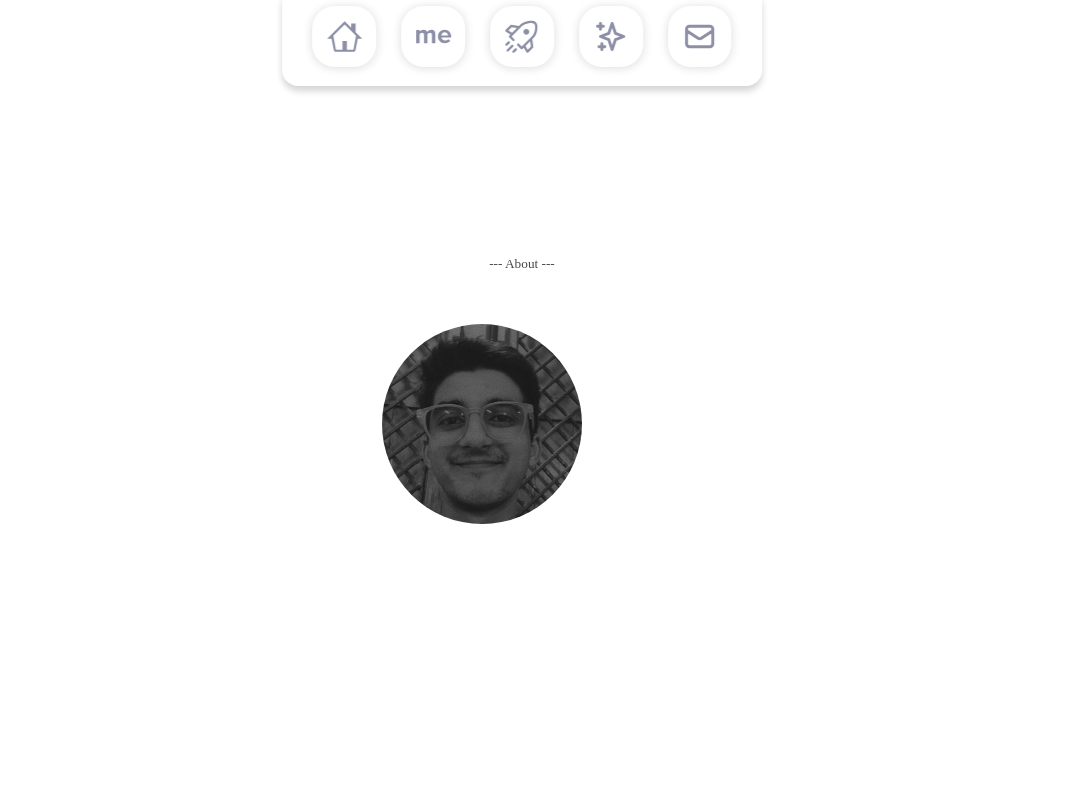
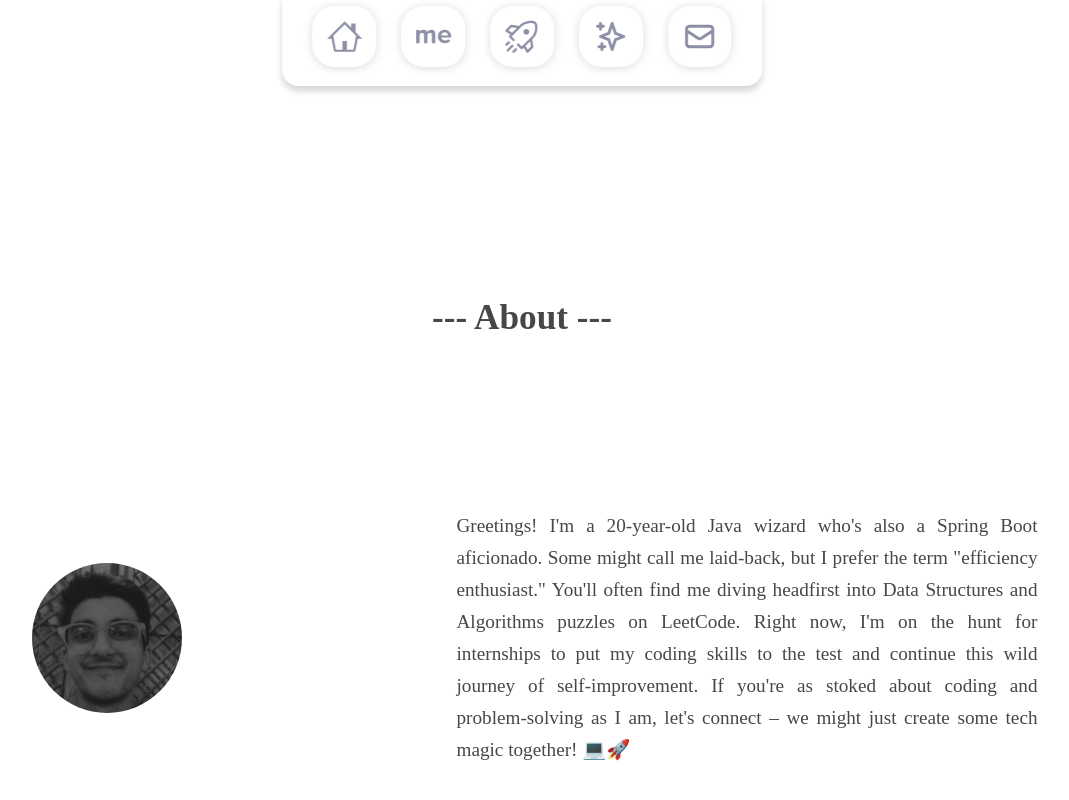
Before and after one commit to dgangrade05/Portfolio-In-Progress, a React (Create React App) app in the folder myportfolio/: page / in a window 1280 px wide. Shown: the part 674-1474 px from the top of the page, without its empty margins (118-1187 px from the left). Built offline with nearby package versions, Linux system fonts and the light colour scheme; a web font is replaced by a local one.

Commit message:
created and styled the about section

```diff
--- a/myportfolio/src/components/about/About.jsx
+++ b/myportfolio/src/components/about/About.jsx
@@ -1,25 +1,30 @@
-import React from 'react'
-import './about.css'
-import ME from '../../assets/pfp.jpg'
+import React from "react";
+import "./about.css";
+import ME from "../../assets/pfp.jpg";
 
 const About = () => {
   return (
-    <section id='about'>
-      <h5>
-        --- About ---
-      </h5>
-      <div className='about-container'>
-        <div className='about-me'>
-          <div  className='about-image'>
-            <img src={ME} alt='Profile'></img>
-          </div>
+    <section id="about">
+      <h1 className="about-heading">--- About ---</h1>
+      <div className="about-container">
+        <div className="about-image">
+          <img src={ME} alt="Profile"></img>
         </div>
-        <div className='about-content'>
-
+        <div className="about-content">
+          <p>
+            Greetings! I'm a 20-year-old Java wizard who's also a Spring Boot
+            aficionado. Some might call me laid-back, but I prefer the term
+            "efficiency enthusiast." You'll often find me diving headfirst into
+            Data Structures and Algorithms puzzles on LeetCode. Right now, I'm
+            on the hunt for internships to put my coding skills to the test and
+            continue this wild journey of self-improvement. If you're as stoked
+            about coding and problem-solving as I am, let's connect – we might
+            just create some tech magic together! 💻🚀
+          </p>
         </div>
       </div>
     </section>
-  )
-}
+  );
+};
 
-export default About
+export default About;
--- a/myportfolio/src/components/about/about.css
+++ b/myportfolio/src/components/about/about.css
@@ -1,16 +1,39 @@
-.about-container {
+.about-container{
+  margin-top: 8rem;
   display: flex;
   justify-content: center;
-  gap: 5rem;
-  height: 80vh;
+  align-items: center;
+  flex-direction: row;
 }
 
-.about-image img {
+.about-heading{
+  height: 8rem;
+  justify-content: center;
+  align-items: center;
+  display: flex;
+  text-align: center;
+  font-size: 2.2rem;
+}
+
+.about-image{
+  margin: 0px 150px;
+}
+
+.about-image img{
+  height: 150px;
+  width: 150px;
+  border-radius: 9999px;
+}
+
+.about-content{
   display: flex;
   justify-content: center;
-  height: 200px;
-  width: 200px;
-  border-radius: 9999px;
-  margin-top: 50px;
-  left: 20%;
+  align-items: center;
 }
+
+.about-content p{
+  text-align: justify;
+  width: 70%;
+  font-size: 1.2rem;
+  line-height: 2rem;
+}
```
